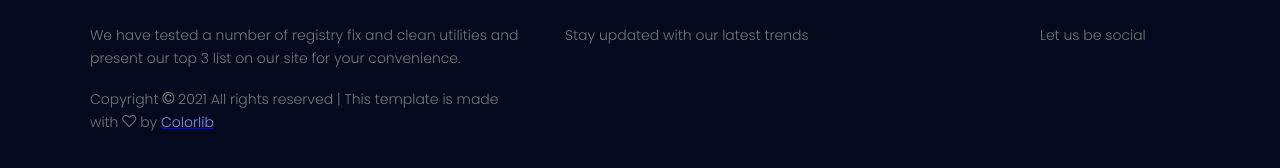
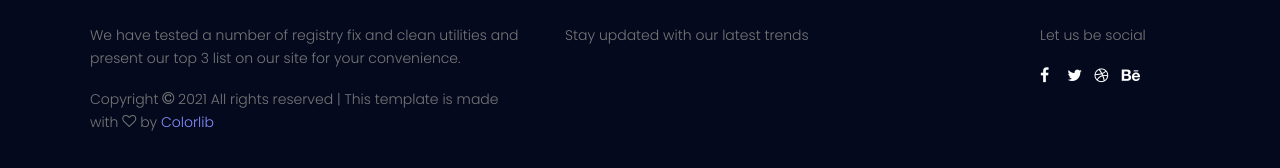
Before and after one commit to front-end-by-rimantas/25-grupe-portfolio-personal, a website with bundled scripts: page index.html in a window 1280 px wide. Shown: the part 6220-6388 px from the top of the page. Built offline with nearby package versions, Linux system fonts and the light colour scheme.

Commit message:
Footer socials

```diff
--- a/css/components/footer.css
+++ b/css/components/footer.css
@@ -29,6 +29,23 @@
     padding: 0;
 }
 
+.pafooter > a {
+    text-decoration: none;
+}
+
  .text {
      color: #8490ff;
  }
+
+ .socials > .fa {
+    color: #fff;
+    display: inline-block;
+    font-size: 16px;
+    line-height: 20px;
+    padding: 0;
+    width: 23px;
+ }
+
+ .socials > a {
+    text-decoration: none;
+ }
--- a/index.html
+++ b/index.html
@@ -475,18 +475,27 @@
     <!-- SECTION: FOOTER START-->
     <div class="container bg-dark-blue">
       <div class="row area">
+
           <div class="col-12 col-md-5">
             <h2 class="footer">About me</h1>
             <h3 class="pafooter">We have tested a number of registry fix and clean utilities and present our top 3 list on our site for your convenience.</h3>
             <h4 class="pafooter">Copyright <i class="fa fa-copyright" aria-hidden="true"></i> 2021 All rights reserved | This template is made with <i class="fa fa-heart-o" aria-hidden="true"></i> by <a href="https://front-end-by-rimantas.github.io/25-grupe-portfolio-personal/"><span class="text">Colorlib</span></a></h4>
           </div>
+
           <div class="col-12 col-md-5">
             <h2 class="footer">Newsletter</h2>
             <h3 class="pafooter">Stay updated with our latest trends</h3>
           </div>
+
           <div class="col-12 col-lg-2">
             <h2 class="footer">Follow me</h2>
             <h3 class="pafooter">Let us be social</h3>
+            <div class="socials">
+                <a href="#" class="fa fa-facebook" aria-hidden="true"></a>
+                <a href="#" class="fa fa-twitter" aria-hidden="true"></a>
+                <a href="#" class="fa fa-dribbble" aria-hidden="true"></a>
+                <a href="#" class="fa fa-behance" aria-hidden="true"></a>
+            </div>
           </div>
       </div>
     </div>
```
